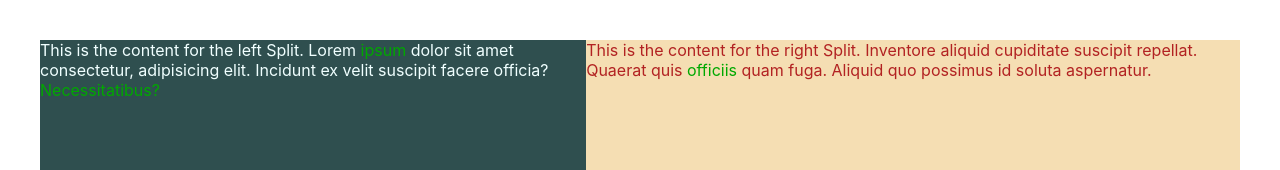
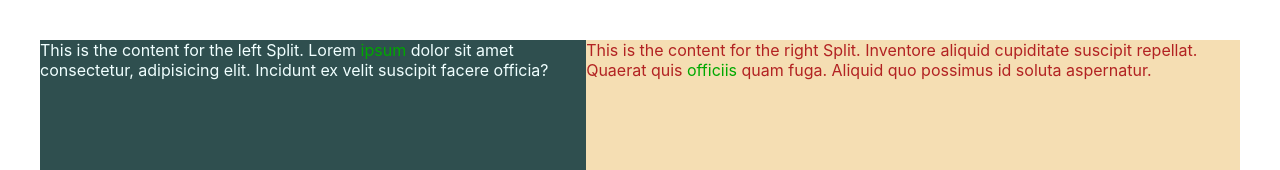
Before and after one commit to john-azzaro/Study-React-Custom-Tooltip-Component, a React (Create React App) app in the folder tooltip-component-study/: page / in a window 1280 px wide. Shown: the top 170 px of the page. Built offline with nearby package versions, Linux system fonts and the light colour scheme.

Commit message:
fixed message bug, adjustments, workflow

```diff
--- a/tooltip-component-study/src/App.js
+++ b/tooltip-component-study/src/App.js
@@ -5,7 +5,7 @@ import './App.css';
 
 const firstTooltip = (
   <Tooltip message='tooltip message'>
-  ipsum
+    ipsum
   </Tooltip>
 )
 const secondTooltip = (
@@ -20,9 +20,6 @@ function App() {
       <Split className='left' flexBasis='2'>
         This is the content for the left Split. Lorem {firstTooltip} dolor sit amet consectetur, adipisicing elit.
         Incidunt ex velit suscipit facere officia?<br />
-        <Tooltip message='one more tooltip message'>
-          Necessitatibus?
-        </Tooltip>
       </Split>
       <Split className='right'>
         This is the content for the right Split. Inventore aliquid cupiditate suscipit repellat.
--- a/tooltip-component-study/src/composition/Tooltip.js
+++ b/tooltip-component-study/src/composition/Tooltip.js
@@ -8,7 +8,7 @@ function Tooltip(props) {
         {props.children}
       </span>
       <div className="Tooltip-message">
-        {props.children}
+        {props.message}
       </div>
     </span>
   );
```
Also changed, not shown: 1 other file (tests, documents, lock files or other folders).
